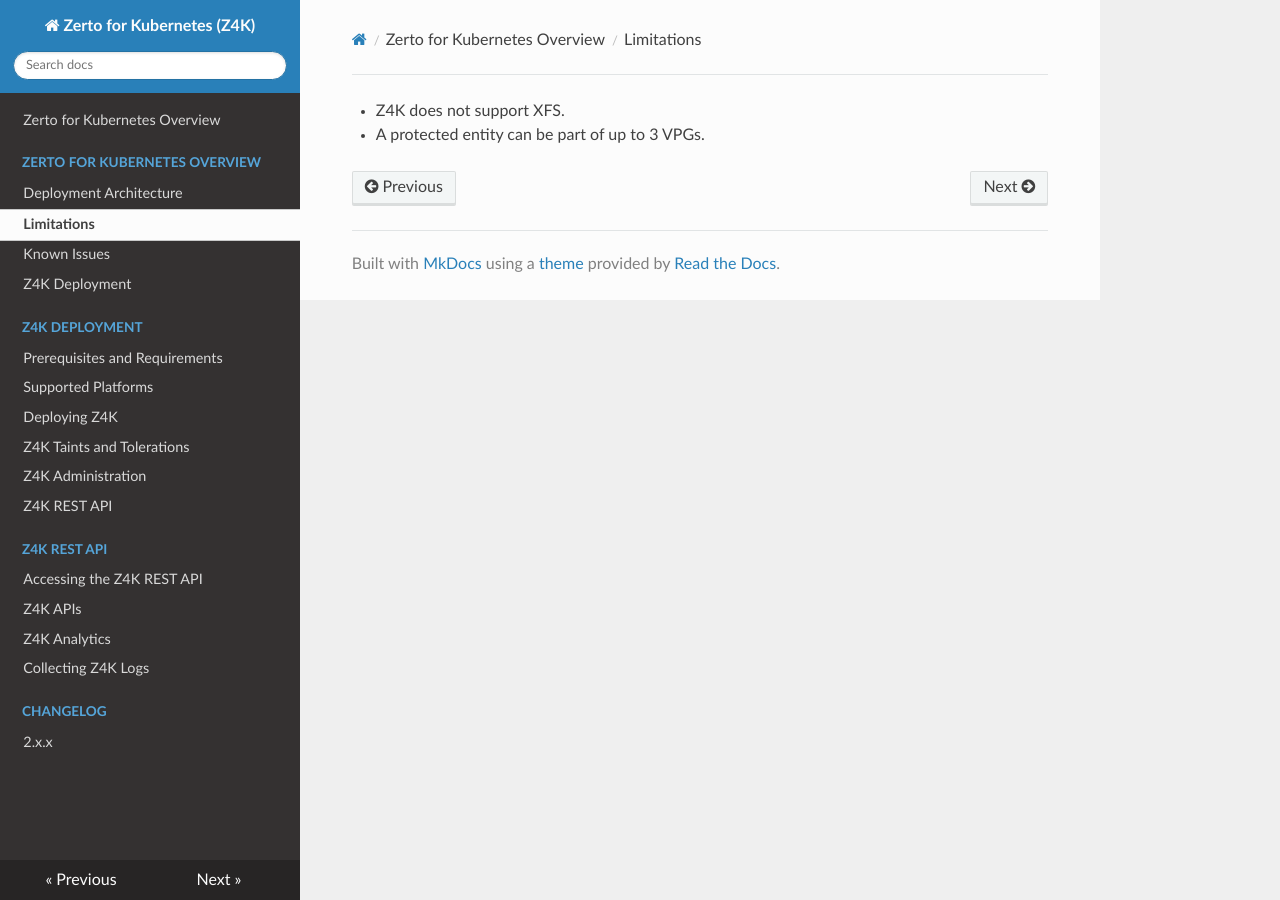
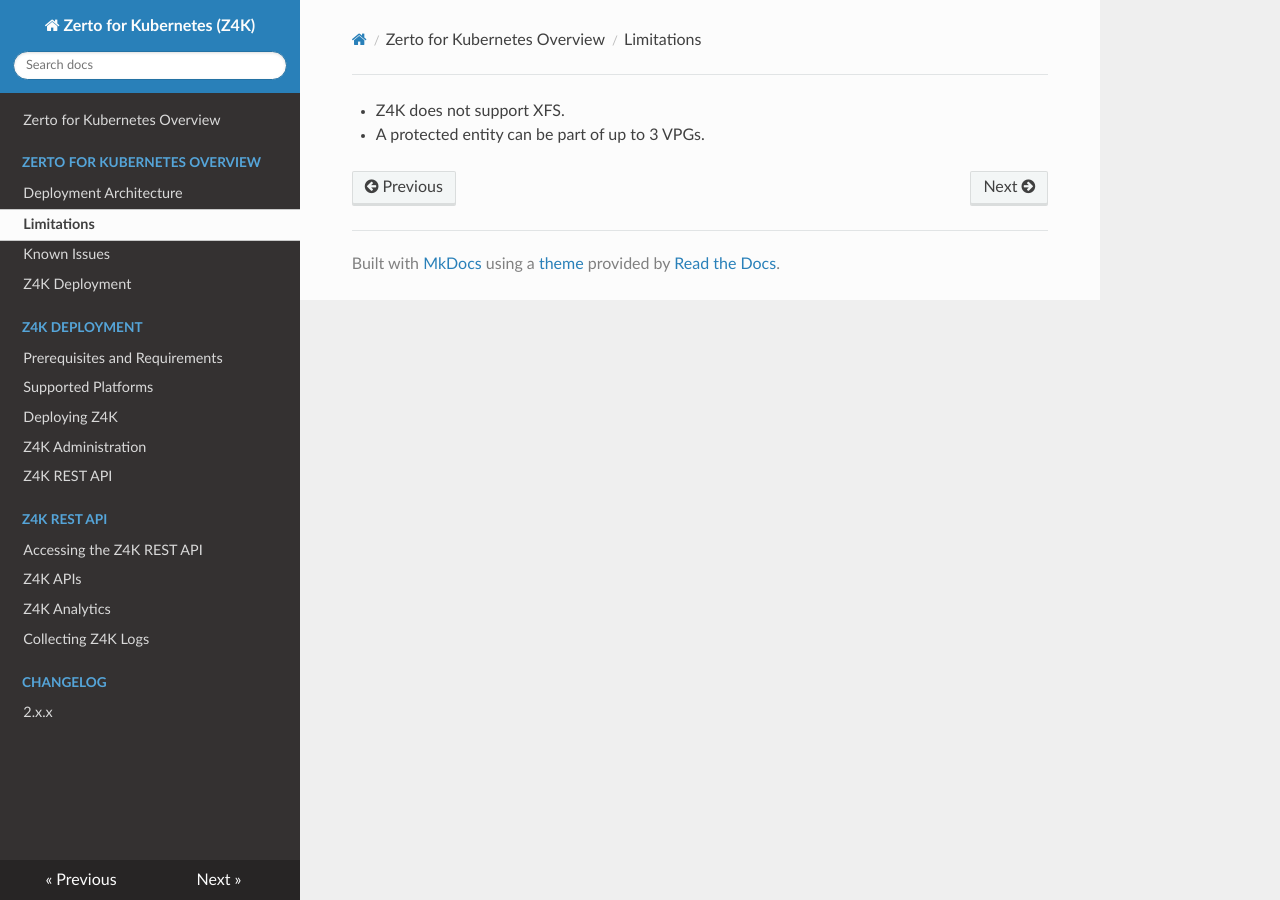
Before and after one commit to ZertoPublic/Z4K, an MkDocs documentation site: the page built from docs/Limitations.md, in a window 1280 px wide. Built offline with MkDocs 1.6.1, drawn with Linux system fonts in a browser that asks for light colours.

Commit message:
Update mkdocs.yml

```diff
--- a/mkdocs.yml
+++ b/mkdocs.yml
@@ -13,7 +13,6 @@
   - Prerequisites and Requirements: PrerequisitesAndRequirements.md
   - Supported Platforms: SupportedPlatforms.md
   - Deploying Z4K: Z4KDeploymentGuide.md
-  - Z4K Taints and Tolerations: TaintsandTolerations.md
 - Z4K Administration: Z4KAdministrationGuide.md
 - Z4K REST API: Z4KRESTAPI.md
 - Z4K REST API:
```
